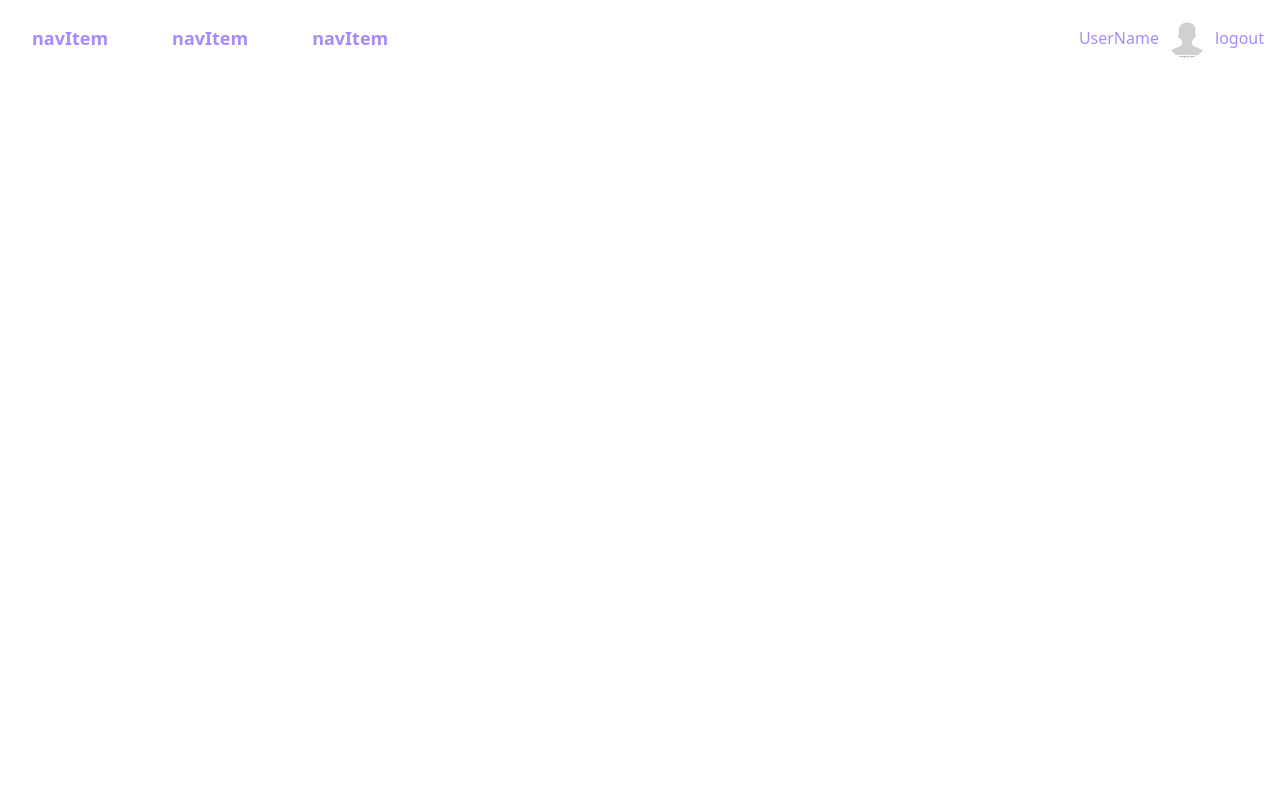
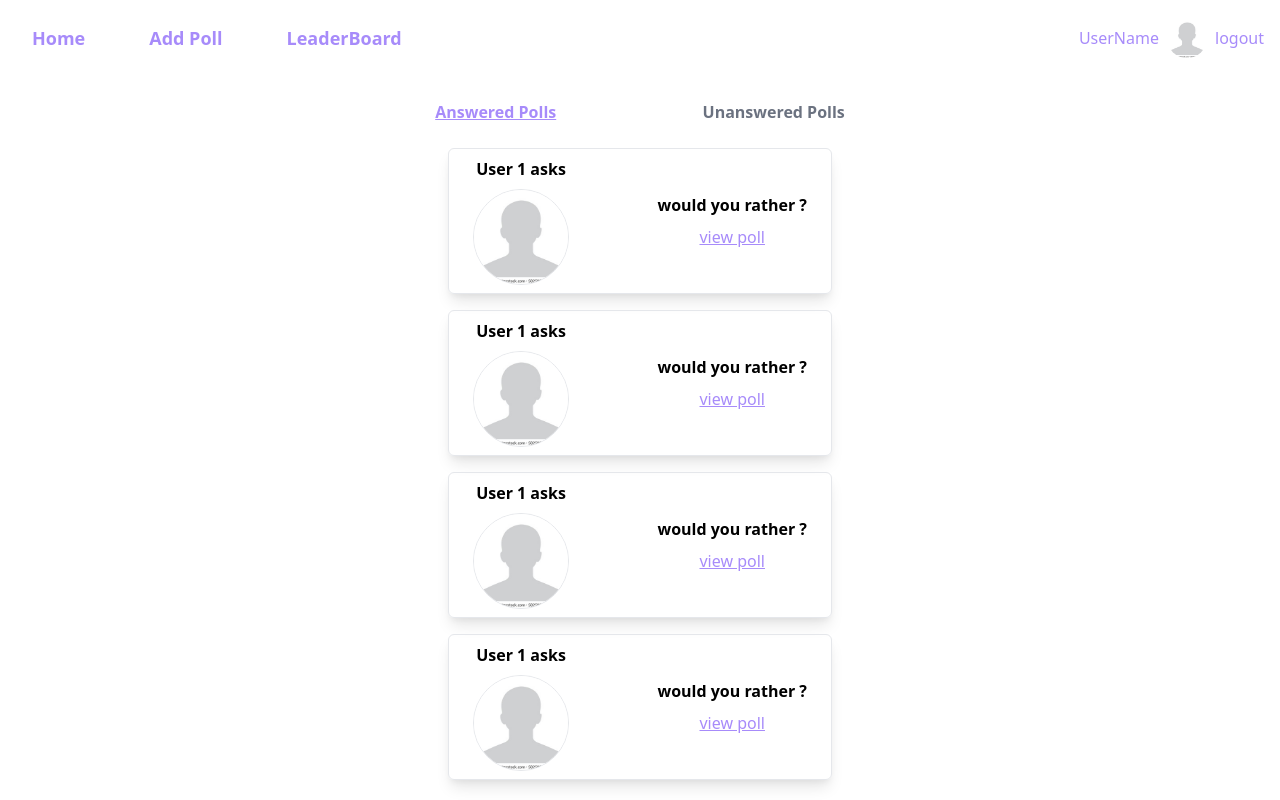
Before and after one commit to mohamed7799/would-you-rather-FWD, a React (Create React App) app: page /home in a window 1280 px wide. Built offline with nearby package versions, Linux system fonts and the light colour scheme.

Commit message:
feat: create home,add poll and poll components

```diff
--- a/package.json
+++ b/package.json
@@ -12,6 +12,7 @@
     "react-dom": "^17.0.2",
     "react-icons": "^4.3.1",
     "react-redux": "^7.2.6",
+    "react-router-dom": "^6.0.2",
     "react-scripts": "4.0.3",
     "web-vitals": "^1.1.2"
   },
--- a/public/index.html
+++ b/public/index.html
@@ -10,7 +10,7 @@
       content="Web site created using create-react-app"
     />
 
-    <title>React App</title>
+    <title>Would you rather ?</title>
   </head>
   <body>
     <noscript>You need to enable JavaScript to run this app.</noscript>
--- a/src/App.js
+++ b/src/App.js
@@ -1,15 +1,43 @@
 import { useState } from "react";
+import Home from "./components/home";
+import Welcome from "./components/welcome";
 import Navbar from "./components/navbar/navbar";
 import NavMenu from "./components/navbar/navMenu";
-import Welcome from "./components/welcome";
-
+import { Routes, Route } from "react-router-dom";
+import AddPoll from "./components/addPoll";
 const App = () => {
   const [isNavMenuOpen, setIsNavMenuOpen] = useState(false);
 
   return (
     <main className="min-h-screen relative">
-      <Navbar setIsNavMenuOpen={setIsNavMenuOpen}></Navbar>
-      {isNavMenuOpen && <NavMenu setIsNavMenuOpen={setIsNavMenuOpen}></NavMenu>}
+      <Routes>
+        <Route path="/" element={<Welcome />} />
+
+        <Route
+          path="/home"
+          element={
+            <>
+              <Navbar setIsNavMenuOpen={setIsNavMenuOpen}></Navbar>
+              {isNavMenuOpen && (
+                <NavMenu setIsNavMenuOpen={setIsNavMenuOpen}></NavMenu>
+              )}
+              <Home></Home>
+            </>
+          }
+        />
+        <Route
+          path="/add"
+          element={
+            <>
+              <Navbar setIsNavMenuOpen={setIsNavMenuOpen}></Navbar>
+              {isNavMenuOpen && (
+                <NavMenu setIsNavMenuOpen={setIsNavMenuOpen}></NavMenu>
+              )}
+              <AddPoll></AddPoll>
+            </>
+          }
+        ></Route>
+      </Routes>
     </main>
   );
 };
--- /dev/null
+++ b/src/components/addPoll.js
@@ -0,0 +1,31 @@
+const AddPoll = () => {
+  return (
+    <section className="border p-4 w-11/12 mt-6 max-w-md mx-auto shadow-lg rounded-md">
+      <h2 className="my-4 text-purple-400 text-xl capitalize font-bold">
+        would you rather ?
+      </h2>
+      <form action="">
+        <input
+          className="border border-purple-400 p-2 rounded-md w-full focus:outline-none"
+          placeholder="Option A"
+          type="text"
+        />
+        <p className="text-purple-400 text-center my-2 text-xl">or</p>
+        <input
+          className="border border-purple-400 p-2 rounded-md w-full focus:outline-none"
+          placeholder="Option B"
+          type="text"
+        />
+        <button
+          className="w-full p-2 bg-purple-400 text-white font-bold rounded-md
+          my-4"
+          type="submit"
+        >
+          Submit
+        </button>
+      </form>
+    </section>
+  );
+};
+
+export default AddPoll;
--- a/src/components/home.js
+++ b/src/components/home.js
@@ -0,0 +1,43 @@
+import { useState } from "react";
+import Poll from "./poll";
+
+const Home = () => {
+  const [selectedFilter, setSelectedFilter] = useState("answered polls");
+
+  return (
+    <section>
+      <div className="w-11/12 max-w-lg mt-6 mx-auto">
+        <div className="flex flex-col gap-2 justify-between sm:flex-row w-4/5 mx-auto">
+          <button
+            onClick={() => setSelectedFilter("answered polls")}
+            className={`font-bold capitalize text-gray-500 ${
+              selectedFilter === "answered polls"
+                ? "text-purple-400 underline"
+                : ""
+            }`}
+          >
+            answered polls
+          </button>
+          <button
+            onClick={() => setSelectedFilter("unanswered polls")}
+            className={`font-bold capitalize text-gray-500 ${
+              selectedFilter === "unanswered polls"
+                ? "text-purple-400 underline"
+                : ""
+            }`}
+          >
+            unanswered polls
+          </button>
+        </div>
+        <ul className="mt-6">
+          <Poll></Poll>
+          <Poll></Poll>
+          <Poll></Poll>
+          <Poll></Poll>
+        </ul>
+      </div>
+    </section>
+  );
+};
+
+export default Home;
--- a/src/components/navbar/navMenu.js
+++ b/src/components/navbar/navMenu.js
@@ -11,9 +11,9 @@ const NavMenu = ({ setIsNavMenuOpen }) => {
         color="white"
       ></GrClose>
       <ul className="flex flex-col gap-8 mt-16">
-        <NavMenuItem></NavMenuItem>
-        <NavMenuItem></NavMenuItem>
-        <NavMenuItem></NavMenuItem>
+        <NavMenuItem>Home</NavMenuItem>
+        <NavMenuItem>Add Poll</NavMenuItem>
+        <NavMenuItem>LeaderBoard</NavMenuItem>
       </ul>
     </div>
   );
--- a/src/components/navbar/navMenuItem.js
+++ b/src/components/navbar/navMenuItem.js
@@ -1,5 +1,5 @@
-const NavMenuItem = () => {
-  return <li className="font-bold text-xl capitalize">navItem</li>;
+const NavMenuItem = ({ children }) => {
+  return <li className="font-bold text-xl capitalize">{children}</li>;
 };
 
 export default NavMenuItem;
--- a/src/components/navbar/navbar.js
+++ b/src/components/navbar/navbar.js
@@ -11,9 +11,9 @@ const Navbar = ({ setIsNavMenuOpen }) => {
         className="sm:hidden"
       ></FaBars>
       <ul className="hidden sm:flex gap-8">
-        <NavbarItem></NavbarItem>
-        <NavbarItem></NavbarItem>
-        <NavbarItem></NavbarItem>
+        <NavbarItem>Home</NavbarItem>
+        <NavbarItem>Add Poll</NavbarItem>
+        <NavbarItem>LeaderBoard</NavbarItem>
       </ul>
       <div className="flex items-center gap-2">
         <h3 className="text-purple-400">UserName</h3>
--- a/src/components/navbar/navbarItem.js
+++ b/src/components/navbar/navbarItem.js
@@ -1,7 +1,7 @@
-const NavbarItem = () => {
+const NavbarItem = ({ children }) => {
   return (
     <li className="cursor-pointer text-purple-400 font-bold px-4 py-2 text-lg hover:text-white hover:bg-purple-500 rounded transition-all">
-      navItem
+      {children}
     </li>
   );
 };
--- /dev/null
+++ b/src/components/poll.js
@@ -0,0 +1,21 @@
+import user from "./navbar/user.jpg";
+const Poll = () => {
+  return (
+    <li className="mb-4 shadow-lg rounded-md font-bold border py-2 px-6 text-center justify-between flex items-center gap-4 max-w-sm mx-auto">
+      <div>
+        <h3>User 1 asks</h3>
+        <img
+          className="w-24 h-24 rounded-full mt-2 border bor"
+          src={user}
+          alt=""
+        />
+      </div>
+      <div>
+        <h3>would you rather ?</h3>
+        <button className="text-purple-400 underline mt-2">view poll</button>
+      </div>
+    </li>
+  );
+};
+
+export default Poll;
--- a/src/index.js
+++ b/src/index.js
@@ -1,6 +1,12 @@
 import React from "react";
 import ReactDOM from "react-dom";
+import { BrowserRouter } from "react-router-dom";
 import "./index.css";
 import App from "./App";
 
-ReactDOM.render(<App />, document.getElementById("root"));
+ReactDOM.render(
+  <BrowserRouter>
+    <App />
+  </BrowserRouter>,
+  document.getElementById("root")
+);
```
Also changed, not shown: 2 other files (tests, documents, lock files or other folders).
